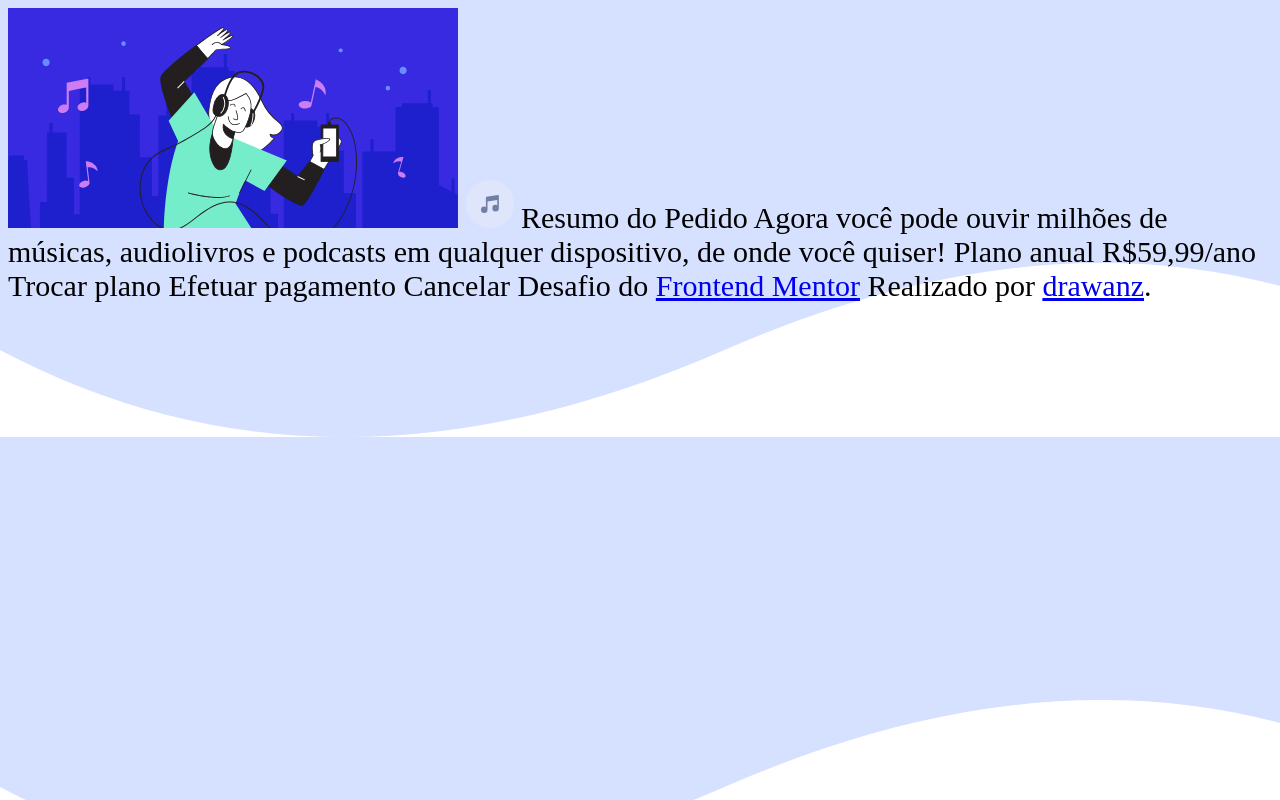
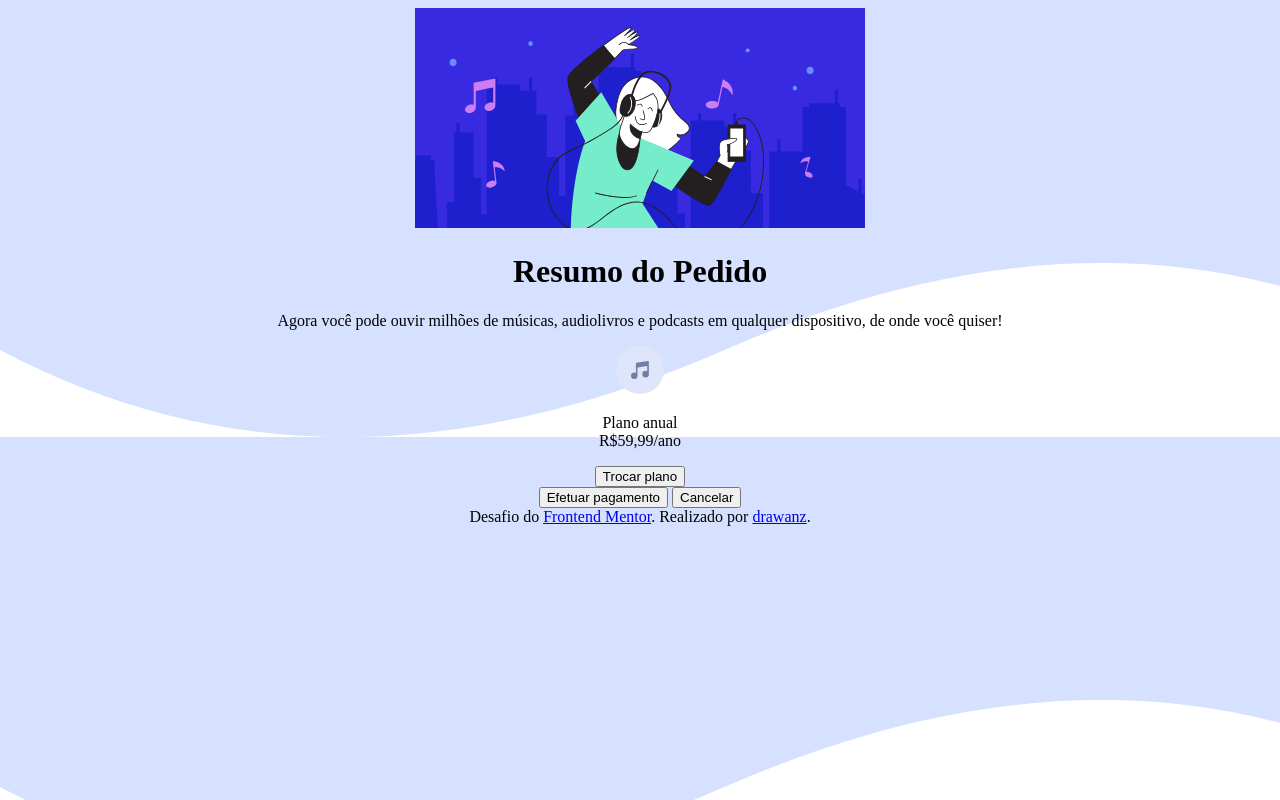
Before and after one commit to carol-dias/projeto-resumo-pedido, a plain HTML site: page index.html in a window 1280 px wide. Drawn offline with Linux system fonts and the light colour scheme.

Commit message:
Alterações estrutura html

```diff
--- a/index.html
+++ b/index.html
@@ -3,6 +3,7 @@
 
     <head>
         <meta charset="utf-8">
+        <meta name="viewport" content="width=device-width, initial-scale=1.0">
         <title>Resumo do pedido | Frontend Mentor</title>
 
         <link rel="stylesheet" href="style.css">
@@ -10,23 +11,23 @@
     </head>
 
     <body>
-        <img src="images/illustration-hero.svg">
-        <img src="images/icon-music.svg">
+        <main>
+            <img src="images/illustration-hero.svg">
 
-        Resumo do Pedido
+            <h1>Resumo do Pedido</h1>
+            <p>Agora você pode ouvir milhões de músicas, audiolivros e podcasts em qualquer dispositivo, de onde você quiser!</p>
 
-        Agora você pode ouvir milhões de músicas, audiolivros e podcasts em qualquer dispositivo, de onde você quiser!
+            <section>
+                <img src="images/icon-music.svg">
+                <p>Plano anual <br> R$59,99/ano</p>
+                <button>Trocar plano</button>
+            </section>
 
-        Plano anual
-        R$59,99/ano
+            <button>Efetuar pagamento</button>
 
-        Trocar plano
+            <button>Cancelar</button>
+        </main>
 
-        Efetuar pagamento
-
-        Cancelar
-
-        Desafio do <a href="https://www.frontendmentor.io?ref=challenge" target="_blank"> Frontend Mentor</a>
-        Realizado por <a href="#">drawanz</a>.
+        <footer>Desafio do <a href="https://www.frontendmentor.io?ref=challenge" target="_blank"> Frontend Mentor</a>. Realizado por <a href="#">drawanz</a>.</footer>
     </body>
 </html>
--- a/style.css
+++ b/style.css
@@ -1,5 +1,5 @@
 
 body {
-    font-size: 30px;
     background-image: url(images/pattern-background-desktop.svg);
+    text-align: center;
 }
```
